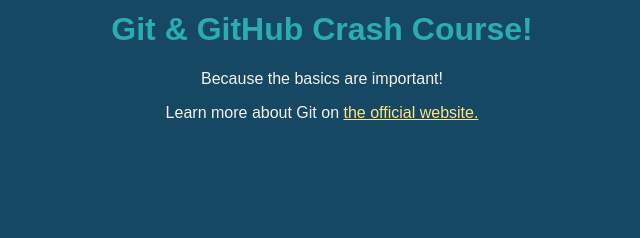
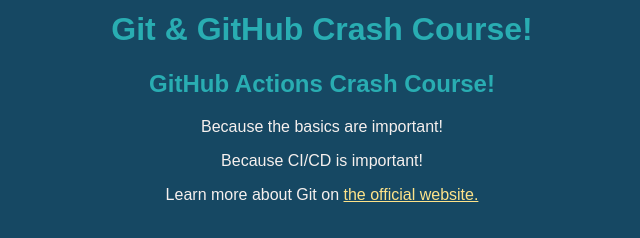
Before and after one commit to bkaracan/github-crash-course, a plain HTML site: page index.html in a window 1280 px wide. Shown: the part 158-396 px from the top of the page, without its empty margins (318-958 px from the left). Drawn offline with Linux system fonts and the light colour scheme.

Commit message:
One more course has been added.

```diff
--- a/index.html
+++ b/index.html
@@ -10,8 +10,10 @@
 <body>
 <img id="logo" src="logo.png" alt="A logo that contains the word 'Git'"/>
 <h1>Git & GitHub Crash Course!</h1>
+<h2>GitHub Actions Crash Course!</h2>
 <section>
   <p>Because the basics are important!</p>
+  <p>Because CI/CD is important!</p>
   <p>
     Learn more about Git on
     <a href="https://git-scm.com/book/en/v2">the official website.</a>
--- a/styles.css
+++ b/styles.css
@@ -20,6 +20,10 @@
   color: #29ADB2;
 }
 
+h2 {
+  color: #29ADB2;
+}
+
 a {
   color: #fee389;
 }
```
